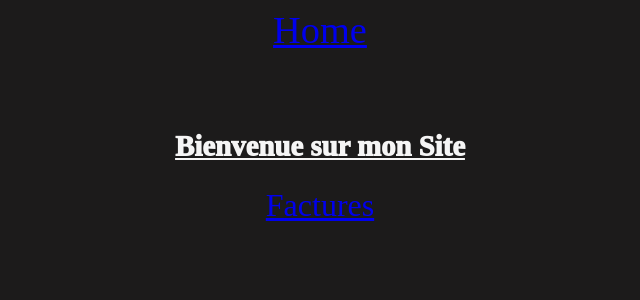
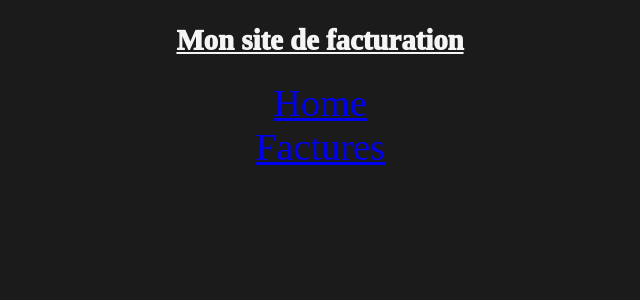
Before and after one commit to xGregouzz/projetFilRougePotesGonzalezLeGall, a Vue app: page / in a window 1280 px wide. Shown: the top 300 px of the page, without its empty margins (320-960 px from the left). Built offline with nearby package versions, Linux system fonts and the light colour scheme.

Commit message:
Mise en place HomeView et InvoiceView

```diff
--- /dev/null
+++ b/src/App.vue
@@ -0,0 +1,7 @@
+<template>
+    <h2>Mon site de facturation</h2>
+    <div class="homeDirectory">
+        <router-link to="/">Home</router-link>
+    </div>
+    <router-view></router-view>
+</template>
--- a/src/assets/styles/allView.css
+++ b/src/assets/styles/allView.css
@@ -31,8 +31,7 @@ h2 {
 }
 
 .facturesDirectory {
-    font-size: 2em;
-    color: rebeccapurple;
+    font-size: 1em;
 }
 
 .homeDirectory {
--- a/src/components/Home.vue
+++ b/src/components/Home.vue
@@ -1,7 +1,6 @@
 <template>
-    <h2>Bienvenue sur mon Site</h2>
-    <div class="facturesDirectory">
-        <router-link to="/factures">Factures</router-link>
+    <div class="homeDirectory">
+      <router-link to="/invoice">Factures</router-link>
     </div>
 </template>
 
--- a/src/router/index.ts
+++ b/src/router/index.ts
@@ -1,20 +1,19 @@
-import InvoiceVue from '@/components/Invoice.vue'
+import InvoiceView from '@/views/InvoiceView.vue'
 import { createRouter, createWebHistory } from 'vue-router'
-import HomeVue from '@/components/Home.vue'
+import HomeView from '@/views/HomeView.vue'
 const router = createRouter({
   history: createWebHistory(import.meta.env.BASE_URL),
   routes: [
     {
       path: '/',
-      name: 'home',
-      component: HomeVue
+      name: 'home-view',
+      component: HomeView
     },
     {
-      path: '/factures',
-      name: 'factures',
-      component: InvoiceVue
+      path: '/invoice',
+      name: 'invoice-vue',
+      component: InvoiceView
     }
-
   ]
 })
 export default router
--- a/src/views/HomeView.vue
+++ b/src/views/HomeView.vue
@@ -1,7 +1,5 @@
 <template>
-  <div class="homeDirectory">
-  <router-link to="/">Home</router-link>
-  </div>
+  <Home />
   <br>
   <br>
   <br>
@@ -9,11 +7,13 @@
 </template>
 
 <script>
+import Home from '@/components/Home.vue'
 export default {
-
+  components: {
+    Home,
+  }
 }
 </script>
-
 <style type="text/css">
   @import '@/assets/styles/allView.css';
 </style>
--- /dev/null
+++ b/src/views/InvoiceView.vue
@@ -0,0 +1,12 @@
+<template>
+    <InvoiceVue />
+</template>
+
+<script>
+import InvoiceVue from '@/components/InvoiceForm.vue'
+export default {
+    components: {
+        InvoiceVue,
+    }
+}
+</script>
```
Also changed, not shown: src/main.ts (+3 -4 lines), src/components/InvoiceForm.vue (renamed from src/components/Invoice.vue).
